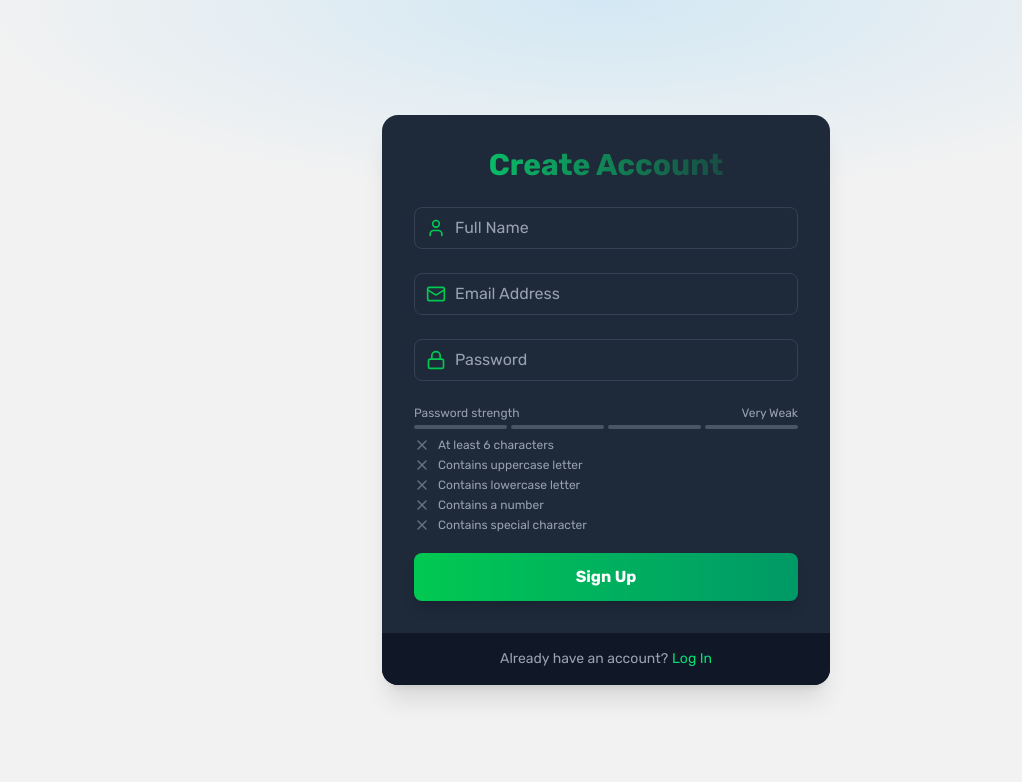
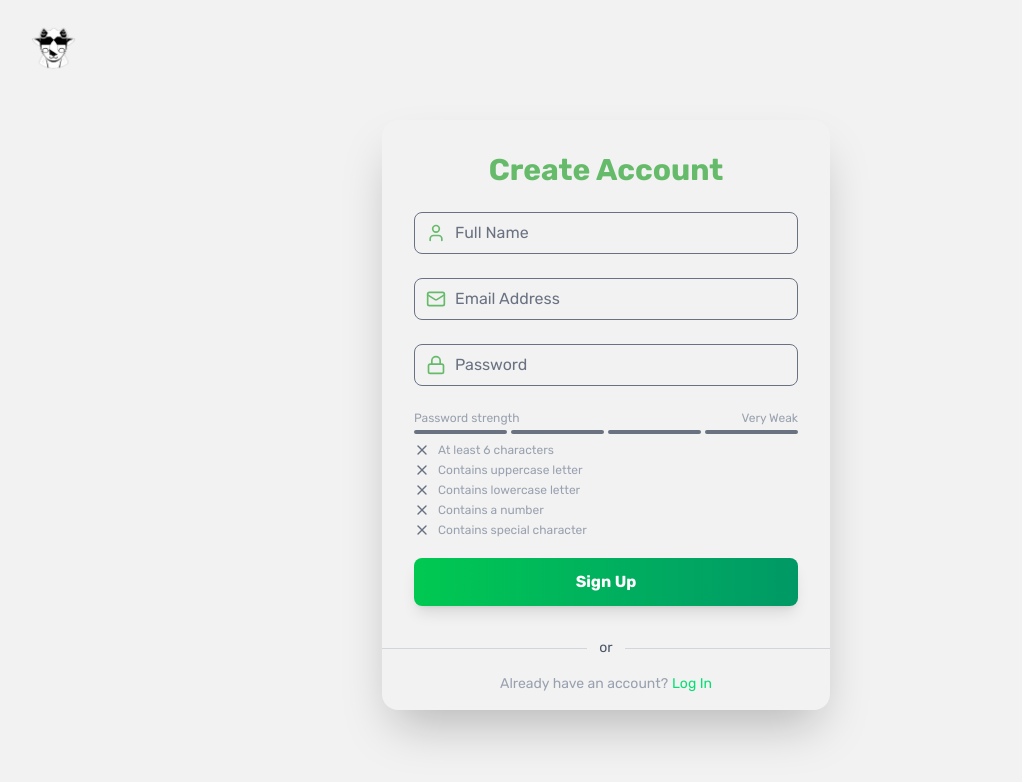
Before and after one commit to newcodesubed/ConnectQ, a React (Vite) app in the folder frontend/: page /signup in a window 1280 px wide. Shown: the top 782 px of the page, without its empty margins (34-1056 px from the left). Built offline with nearby package versions, Linux system fonts and the light colour scheme; no server answers.

Commit message:
refactor : signup page

```diff
--- a/frontend/src/components/Input.tsx
+++ b/frontend/src/components/Input.tsx
@@ -8,11 +8,11 @@ const Input = ({ icon: Icon, ...props }: InputProps) => {
   return (
     <div className="relative mb-6">
       <div className="absolute inset-y-0 left-0 flex items-center pl-3 pointer-events-none">
-        <Icon className="size-5 text-green-500" />
+        <Icon className="size-5 text-[#66BB6A]" />
       </div>
       <input
         {...props}
-        className="w-full pl-10 pr-3 py-2 bg-gray-800 bg-opacity-50 rounded-lg border border-gray-700 focus:border-green-500 focus:ring-2 focus:ring-green-500 text-white placeholder-gray-400 transition duration-200"
+        className="w-full pl-10 pr-3 py-2 bg-[#F2F2F2] bg-opacity-50 rounded-lg border border-gray-500 focus:border-[#66BB6A] focus:ring-2 focus:ring-[#66BB6A] text-[#2D2D2D] placeholder-gray-500 transition duration-200"
       />
     </div>
   );
--- a/frontend/src/components/PasswordStrength.tsx
+++ b/frontend/src/components/PasswordStrength.tsx
@@ -79,7 +79,7 @@ const PasswordStrengthMeter: React.FC<PasswordStrengthMeterProps> = ({
           <div
             key={index}
             className={`h-1 w-1/4 rounded-full transition-colors duration-300
-              ${index < strength ? getColor(strength) : "bg-gray-600"}`}
+              ${index < strength ? getColor(strength) : "bg-gray-500"}`}
           />
         ))}
       </div>
--- a/frontend/src/pages/RoleSelect.tsx
+++ b/frontend/src/pages/RoleSelect.tsx
@@ -19,9 +19,9 @@ export default function RoleSelect() {
   };
 
   return (
-    <div className="min-h-screen bg-white">
+    <div className="min-h-screen bg-[#F2F2F2]">
       {/* Header */}
-      <header className="w-full py-6 px-8">
+      <header className="w-full py-6 px-8 pt-8">
         <div className="flex items-center">
           <a href="/" className="flex items-center">
             <img
@@ -35,9 +35,9 @@ export default function RoleSelect() {
 
       {/* Main Content */}
       <main className="flex-1 flex items-start justify-center px-4 pt-16 pb-8">
-        <div className="w-full max-w-4xl mx-auto">
+        <div className="w-full max-w-5xl mx-auto">
           <div className="text-center">
-            <h1 className="text-4xl md:text-5xl font-light text-gray-900 mb-16 leading-tight">
+            <h1 className="text-4xl md:text-5xl font-light text-[#2D2D2D] mb-16 leading-tight">
               Join as a client or company
             </h1>
 
@@ -74,7 +74,7 @@ export default function RoleSelect() {
                       </svg>
                     </div>
                   </div>
-                  <h3 className="text-2xl font-normal text-gray-900 leading-relaxed px-4">
+                  <h3 className="text-2xl font-normal text-[#2D2D2D] leading-relaxed px-4">
                     I'm a client, hiring for a project
                   </h3>
                 </div>
@@ -111,7 +111,7 @@ export default function RoleSelect() {
                       </svg>
                     </div>
                   </div>
-                  <h3 className="text-2xl font-normal text-gray-900 leading-relaxed px-4">
+                  <h3 className="text-2xl font-normal text-[#2D2D2D] leading-relaxed px-4">
                     I'm a company, offering services
                   </h3>
                 </div>
--- a/frontend/src/pages/Signup.tsx
+++ b/frontend/src/pages/Signup.tsx
@@ -25,14 +25,27 @@ export default function SignUpPage() {
   };
 
   return (
+    <div className="min-h-screen bg-[#F2F2F2]">
+    <header className="w-full py-6 px-8">
+        <div className="flex items-center">
+          <a href="/" className="flex items-center">
+            <img
+              src="/logo.webp"
+              alt="ConnectQ"
+              className="h-12 w-auto"
+            />
+          </a>
+        </div>
+      </header>
+      <br />
     <motion.div
       initial={{ opacity: 0, y: 20 }}
       animate={{ opacity: 1, y: 0 }}
       transition={{ duration: 0.5 }}
-      className="max-w-md mx-auto w-full bg-gray-800 bg-opacity-50 backdrop-filter backdrop-blur-xl rounded-2xl shadow-xl"
+      className="max-w-md mx-auto w-full bg-[#F2F2F2] bg-opacity-50 backdrop-filter backdrop-blur-xl rounded-2xl shadow-2xl"
     >
       <div className="p-8">
-        <h2 className="text-3xl font-bold text-center bg-gradient-to-r from-green-400 to-emerald-550 text-transparent bg-clip-text mb-6">
+        <h2 className="text-3xl font-bold text-center text-[#66BB6A] t bg-clip-text mb-6">
           Create Account
         </h2>
 
@@ -87,8 +100,12 @@ export default function SignUpPage() {
           </motion.button>
         </form>
       </div>
-
-      <div className="px-8 py-4 bg-gray-900 bg-opacity-50 flex justify-center rounded-b-2xl">
+      <div className="relative flex items-center">
+      <div className="flex-grow border-t border-gray-300"></div>
+      <span className="flex-shrink mx-3 text-gray-600 text-sm">or</span>
+      <div className="flex-grow border-t border-gray-300"></div>
+      </div>
+      <div className="px-8 py-4 bg-opacity-50 flex justify-center rounded-b-2xl">
         <p className="text-sm text-gray-400">
           Already have an account?
           <Link
@@ -100,5 +117,6 @@ export default function SignUpPage() {
         </p>
       </div>
     </motion.div>
+    </div>
   );
 }
```
